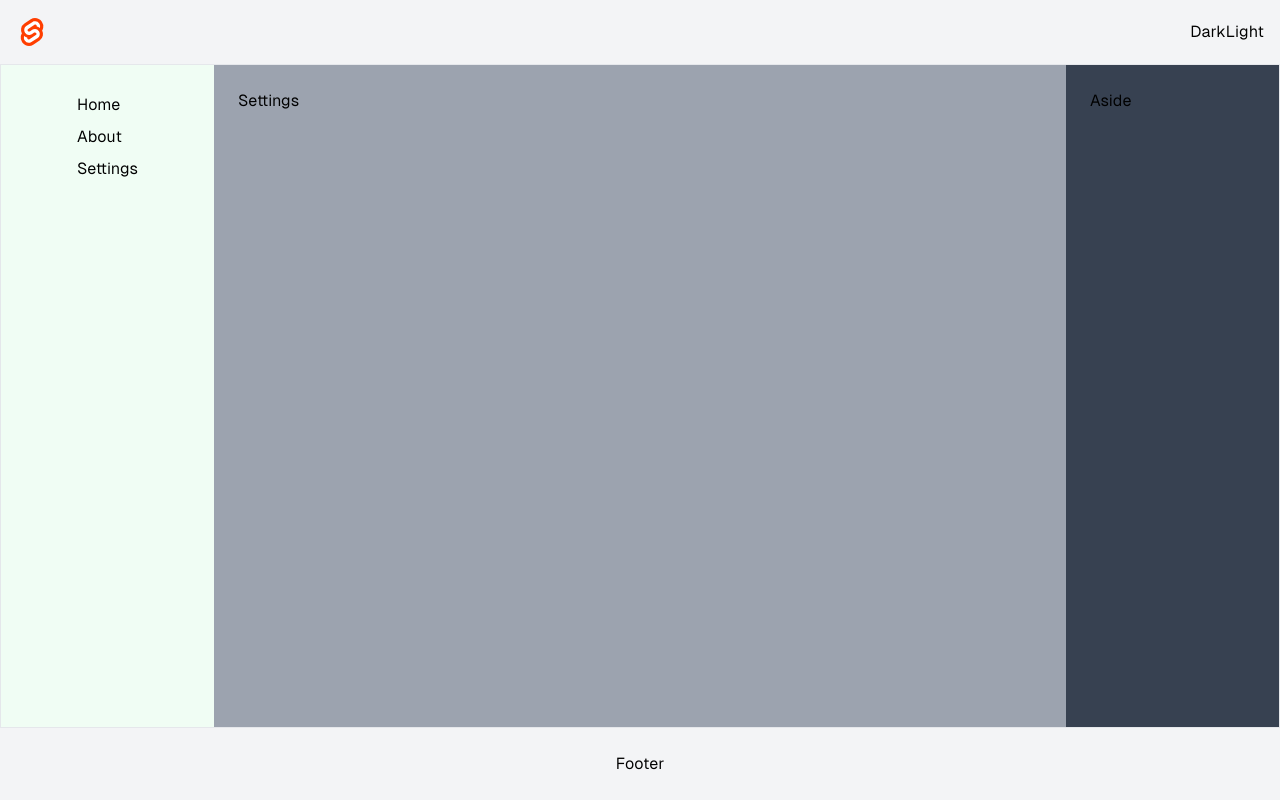
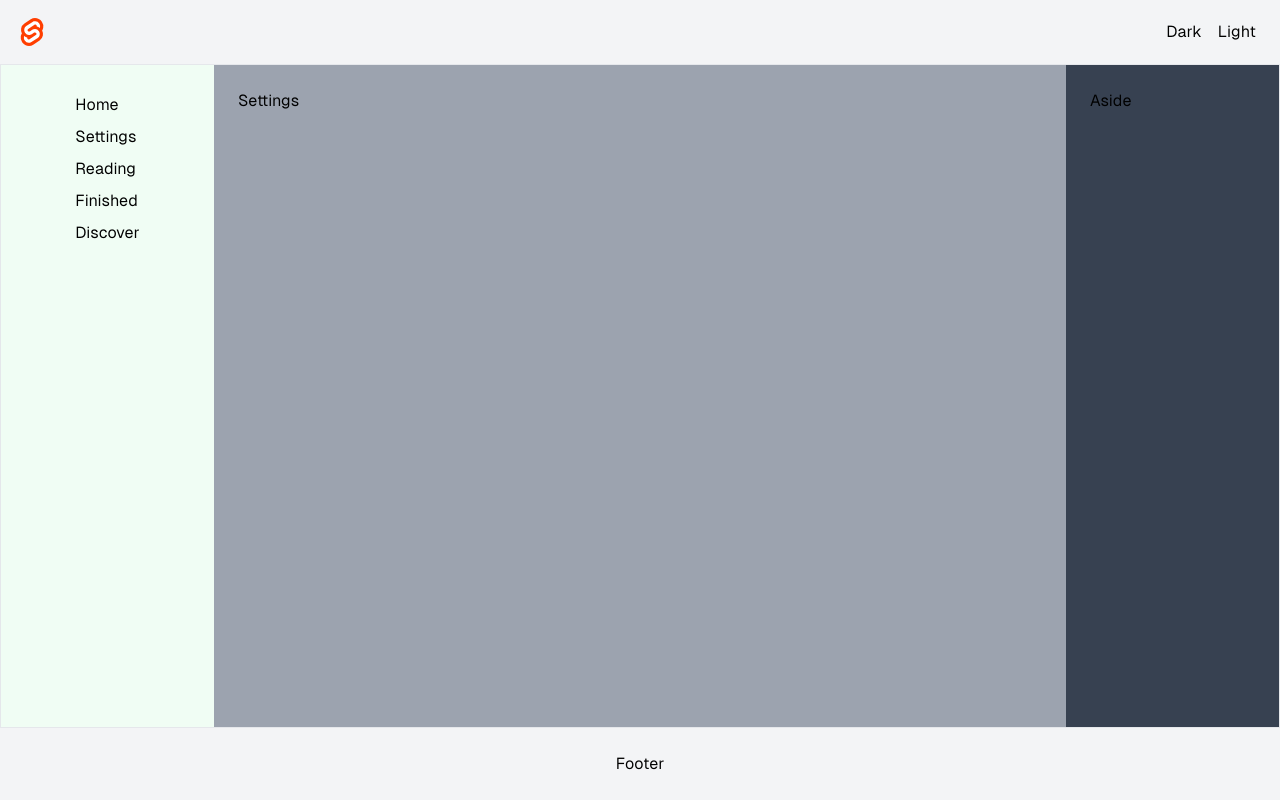
Before and after one commit to remusa/open-bookshelf, a SvelteKit app: page /settings in a window 1280 px wide. Built offline with nearby package versions, Linux system fonts and the light colour scheme.

Commit message:
chore: add extra routes

```diff
--- a/src/routes/+layout.svelte
+++ b/src/routes/+layout.svelte
@@ -5,6 +5,12 @@
 	import type { LayoutData } from './$types'
 
 	export let data: LayoutData
+
+	const routes = [
+		{ path: '/reading', title: 'reading' },
+		{ path: '/finished', title: 'finished' },
+		{ path: '/discover', title: 'discover' },
+	]
 </script>
 
 <div class="flex flex-col w-full h-full">
@@ -14,8 +20,8 @@
 		</div>
 
 		<div class="flex items-center justify-center">
-			<button>Dark</button>
-			<button>Light</button>
+			<button class="px-2 py-1">Dark</button>
+			<button class="px-2 py-1">Light</button>
 		</div>
 	</header>
 
@@ -23,12 +29,15 @@
 		<nav class="flex justify-center w-2/12 p-6 bg-green-50">
 			<ul>
 				{#each data.menu as route}
-					<li
-						class="px-2 py-1 first-letter:capitalize"
-						aria-current={$page.url.pathname === route.path ? 'page' : undefined}
-					>
+					<li class="px-2 py-1 capitalize" aria-current={$page.url.pathname === route.path ? 'page' : undefined}>
 						<a href={route.path}>{route.title}</a>
 					</li>
+				{/each}
+
+				{#each routes as route}
+				<li class="px-2 py-1 capitalize" aria-current={$page.url.pathname === 'reading' ? 'page' : undefined}>
+					<a href={route.path}>{route.title}</a>
+				</li>
 				{/each}
 			</ul>
 		</nav>
--- a/src/routes/+layout.ts
+++ b/src/routes/+layout.ts
@@ -1,9 +1,5 @@
 import { z } from 'zod'
 import type { LayoutLoad } from './$types'
-
-export const prerender = true
-
-export const ssr = false
 
 const modules = import.meta.glob('./**/*.svelte')
 
@@ -33,3 +29,7 @@ export const load: LayoutLoad = async ({}) => {
 		menu,
 	}
 }
+
+export const prerender = true
+
+export const ssr = false
--- a/src/routes/about/+page.svelte
+++ /dev/null
@@ -1,8 +0,0 @@
-<svelte:head>
-	<title>About</title>
-	<meta name="description" content="About this app" />
-</svelte:head>
-
-<section class="">
-	<h1>About this app</h1>
-</section>
--- a/src/routes/about/+page.ts
+++ /dev/null
@@ -1,11 +0,0 @@
-import { dev } from '$app/environment'
-
-// we don't need any JS on this page, though we'll load
-// it in dev so that we get hot module replacement
-export const csr = dev
-
-// since there's no dynamic data here, we can prerender
-// it so that it gets served as a static asset in production
-export const prerender = true
-
-export const ssr = false
--- a/src/routes/settings/+page.svelte
+++ b/src/routes/settings/+page.svelte
@@ -1,5 +1,10 @@
 <script lang="ts">
 </script>
+
+<svelte:head>
+	<title>Settings</title>
+	<meta name="description" content="Settings" />
+</svelte:head>
 
 <section>
 	<h1>Settings</h1>
```
Also changed, not shown: package.json (+16 -16 lines), 1 other file (tests, documents, lock files or other folders).
